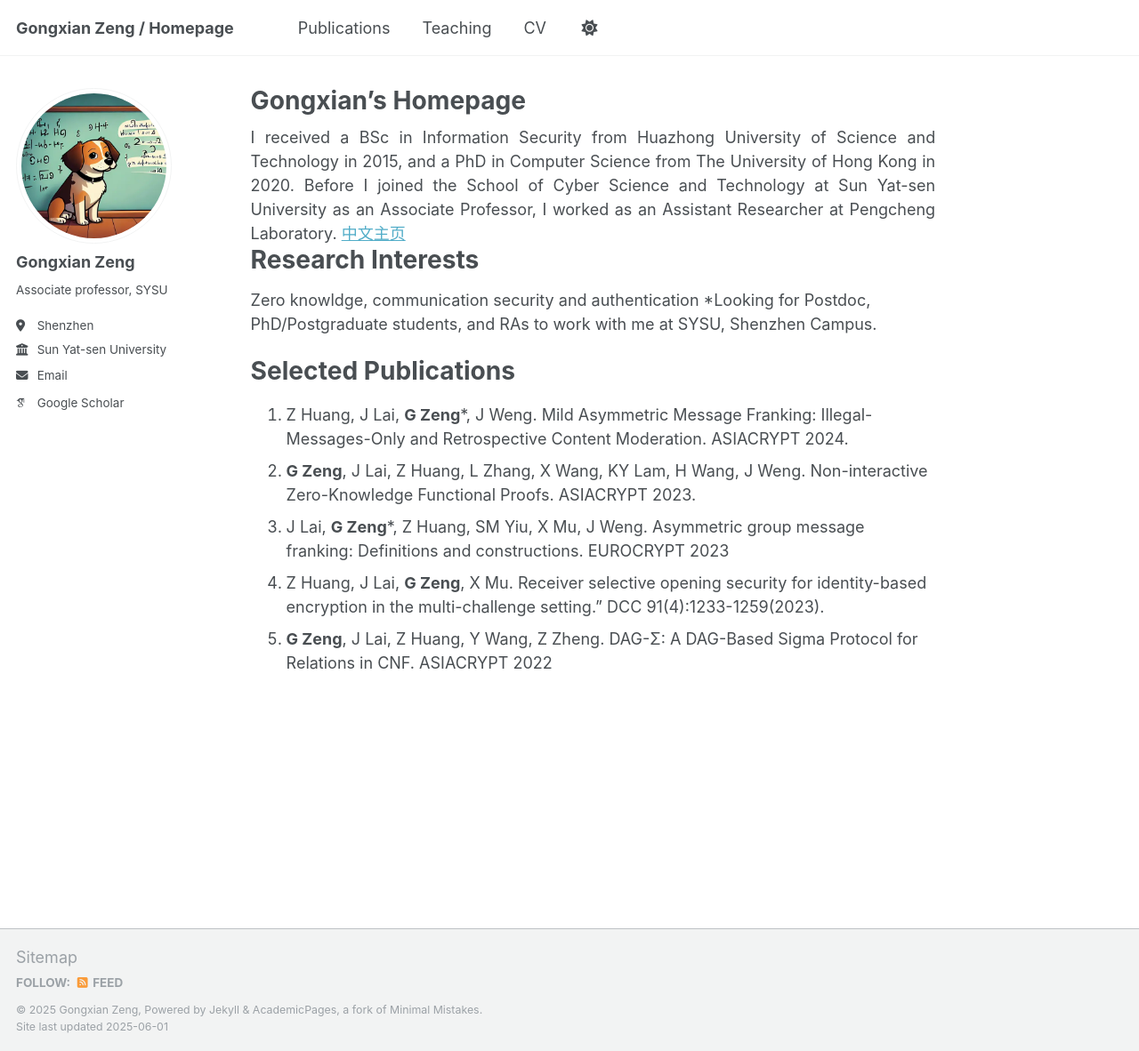
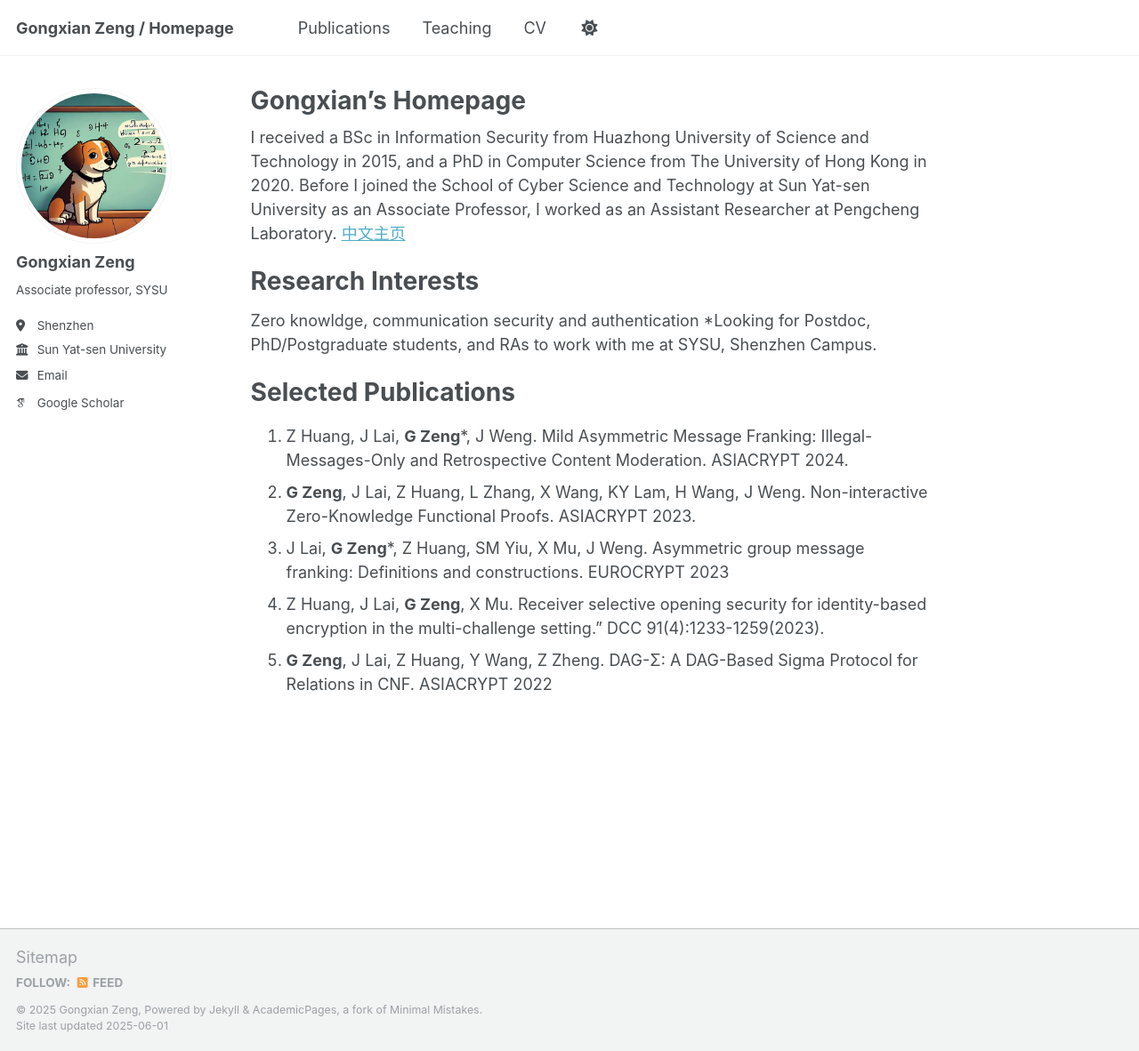
Before and after one commit to naxizgx/naxizgx.github.io, a Jekyll site: the page built from _pages/about.md, in a window 1280 px wide and 1182 px high. Shown: the whole window at 89% size. Built offline with Jekyll 4.4.1, drawn with Linux system fonts in a browser that asks for light colours; some web fonts are replaced.

Commit message:
Update about.md

```diff
--- a/_pages/about.md
+++ b/_pages/about.md
@@ -7,10 +7,7 @@
   - /about.html
 ---
 
-<div style="text-align: justify;">
-I received a BSc in Information Security from Huazhong University of Science and Technology in 2015, and a PhD in Computer Science from The University of Hong Kong in 2020. Before I joined the School of Cyber Science and Technology at Sun Yat-sen University as an Associate Professor, I worked as an Assistant Researcher at Pengcheng Laboratory.
-<a href="https://scst.sysu.edu.cn/members/members01/1418999.htm">中文主页</a>
-</div>
+I received a BSc in Information Security from Huazhong University of Science and Technology in 2015, and a PhD in Computer Science from The University of Hong Kong in 2020. Before I joined the School of Cyber Science and Technology at Sun Yat-sen University as an Associate Professor, I worked as an Assistant Researcher at Pengcheng Laboratory. [中文主页](href="https://scst.sysu.edu.cn/members/members01/1418999.htm)
 
 
 # Research Interests
```
